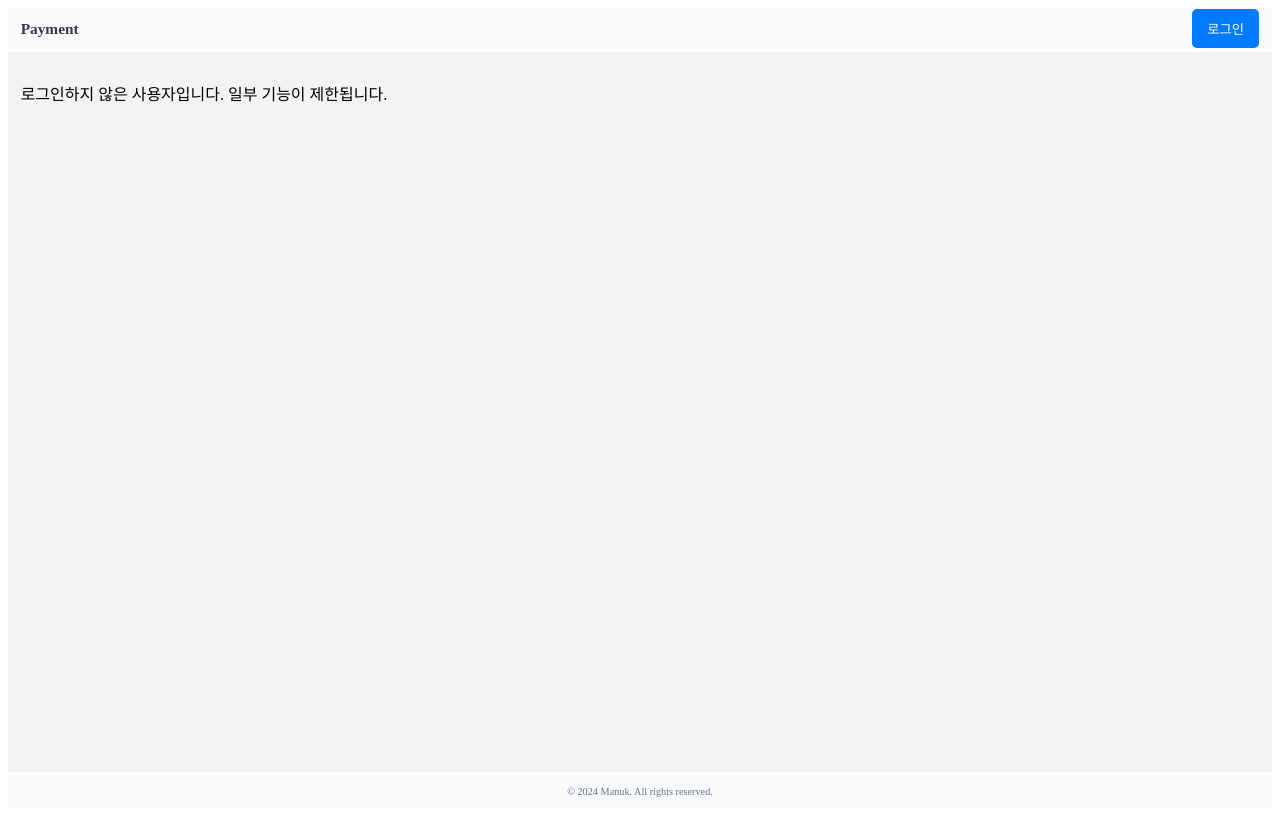
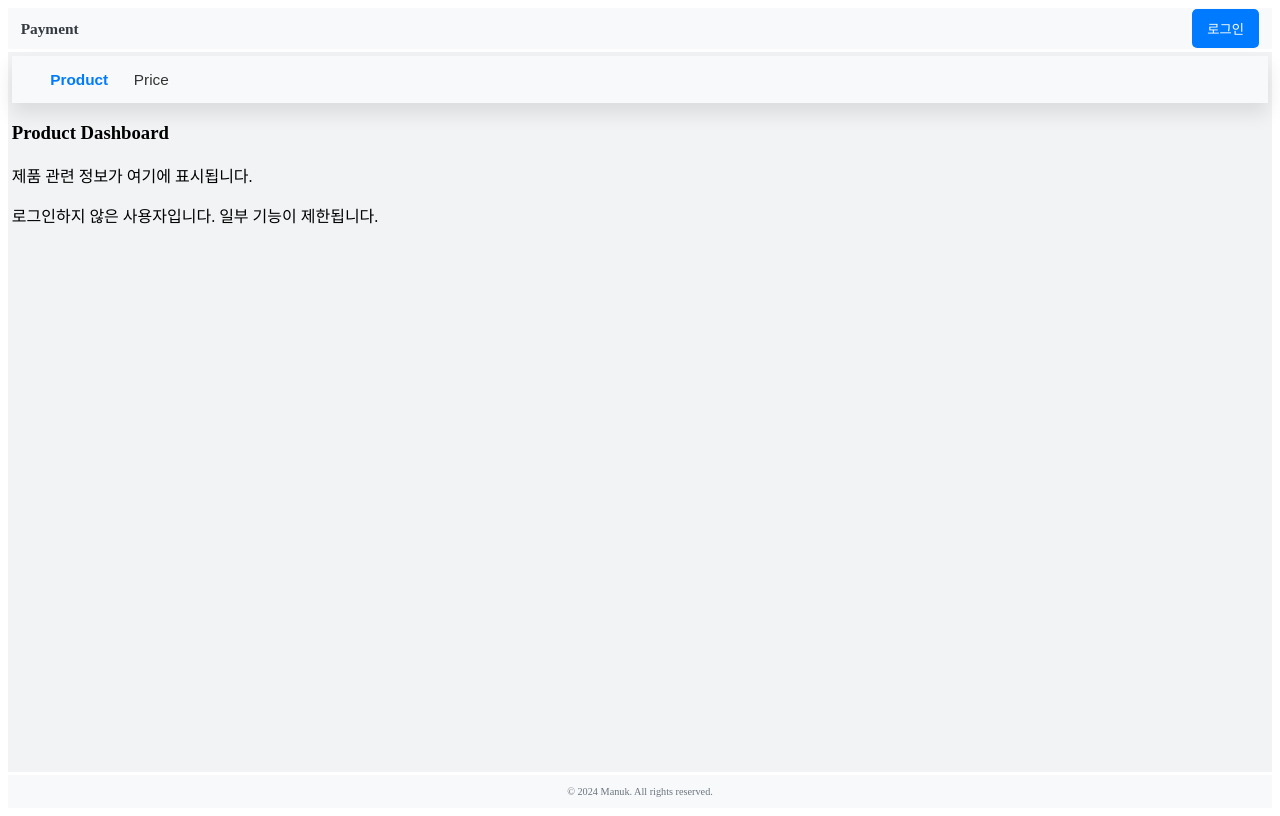
Before and after one commit to Manuk-Han/payment_web, a React (Create React App) app: page / in a window 1280 px wide. Built offline with nearby package versions, Linux system fonts and the light colour scheme.

Commit message:
set Tabs

```diff
--- a/src/App.js
+++ b/src/App.js
@@ -1,8 +1,8 @@
 import React from 'react';
-import { BrowserRouter as Router, Route, Routes } from 'react-router-dom';
-import LoginPage from "./user/member/LoginPage.tsx";
-import HomePage from "./home/HomePage";
-import SignupPage from "./user/member/SignupPage";
+import { BrowserRouter as Router, Route, Routes, Navigate } from 'react-router-dom';
+import LoginPage from './user/member/LoginPage';
+import HomePage from './home/HomePage';
+import SignupPage from './user/member/SignupPage';
 
 const App = () => {
     return (
@@ -10,6 +10,7 @@ const App = () => {
             <Routes>
                 <Route path="/" element={<HomePage />} />
                 <Route path="/sign-in" element={<LoginPage />} />
+                <Route path="*" element={<Navigate to="/" />} />
             </Routes>
         </Router>
     );
--- a/src/content/Dashboard.tsx
+++ b/src/content/Dashboard.tsx
@@ -1,29 +1,42 @@
 import React from 'react';
 import { useSelector } from 'react-redux';
 import { RootState } from '../redux/store';
-import {UserRole} from "../redux/roles";
+import { UserRole } from '../redux/roles';
 
-const Dashboard: React.FC = () => {
-    const { userRole, userEmail } = useSelector((state: RootState) => state.auth);
+interface DashboardProps {
+    selectedTab: string;
+}
 
-    console.log(userRole, userEmail)
+const Dashboard: React.FC<DashboardProps> = ({ selectedTab }) => {
+    const { userRole } = useSelector((state: RootState) => state.auth);
 
     return (
         <div className="dashboard">
+            {selectedTab === '/product' && (
+                <div className="product-panel">
+                    <h3>Product Dashboard</h3>
+                    <p>제품 관련 정보가 여기에 표시됩니다.</p>
+                </div>
+            )}
+            {selectedTab === '/price' && (
+                <div className="price-panel">
+                    <h3>Price Dashboard</h3>
+                    <p>가격 관련 정보가 여기에 표시됩니다.</p>
+                </div>
+            )}
+
             {userRole === UserRole.ADMIN && (
                 <div className="admin-panel">
                     <h3>Admin Dashboard</h3>
                     <p>관리자 전용 기능이 여기에 표시됩니다.</p>
                 </div>
             )}
-
             {userRole === UserRole.USER && (
                 <div className="user-panel">
                     <h3>User Dashboard</h3>
                     <p>사용자 전용 기능이 여기에 표시됩니다.</p>
                 </div>
             )}
-
             {userRole === UserRole.GUEST && (
                 <div className="guest-message">
                     <p>로그인하지 않은 사용자입니다. 일부 기능이 제한됩니다.</p>
--- /dev/null
+++ b/src/content/HeaderComponent.tsx
@@ -0,0 +1,54 @@
+import React, { useEffect, useState } from 'react';
+import './css/HeaderComponent.css';
+import cartIcon from '../image/cart_icon.png';
+import userIcon from '../image/user_icon.png';
+import { UserRole } from '../redux/roles';
+import { PageTabs } from '../redux/Tabs';
+import { useSelector } from 'react-redux';
+import { RootState } from '../redux/store';
+
+interface HeaderComponentProps {
+    onTabChange: (tab: PageTabs) => void;
+}
+
+const HeaderComponent: React.FC<HeaderComponentProps> = ({ onTabChange }) => {
+    const { userRole } = useSelector((state: RootState) => state.auth);
+    const [selectedTab, setSelectedTab] = useState<PageTabs>(PageTabs.PRODUCT);
+
+    const handleTabClick = (tab: PageTabs) => {
+        setSelectedTab(tab);
+        onTabChange(tab);
+        window.history.pushState(null, '', tab);
+    };
+
+    return (
+        <div className="header-component">
+            <div className="header-tabs">
+                <button
+                    className={`header-tab ${selectedTab === PageTabs.PRODUCT ? 'active' : ''}`}
+                    onClick={() => handleTabClick(PageTabs.PRODUCT)}
+                >
+                    Product
+                </button>
+                <button
+                    className={`header-tab ${selectedTab === PageTabs.PRICE ? 'active' : ''}`}
+                    onClick={() => handleTabClick(PageTabs.PRICE)}
+                >
+                    Price
+                </button>
+            </div>
+            {userRole === UserRole.USER && (
+                <div className="header-icons">
+                    <button className="header-icon">
+                        <img src={cartIcon} alt="Cart Icon" className="icon-image" />
+                    </button>
+                    <button className="header-icon">
+                        <img src={userIcon} alt="User Icon" className="icon-image" style={{ marginRight: '0.3vw' }} />
+                    </button>
+                </div>
+            )}
+        </div>
+    );
+};
+
+export default HeaderComponent;
--- /dev/null
+++ b/src/content/css/Dashboard.css
@@ -0,0 +1,8 @@
+.dashboard {
+  display: flex;
+  flex-direction: column;
+  align-items: center;
+  justify-content: center;
+  height: 100vh;
+  background-color: #f5f5f5;
+}
--- /dev/null
+++ b/src/content/css/HeaderComponent.css
@@ -0,0 +1,48 @@
+.header-component {
+    display: flex;
+    height: 3%;
+    justify-content: space-between;
+    align-items: center;
+    padding: 1vw 2vw;
+    background-color: #f8f9fa;
+    box-shadow: 0 0.8vw 1.6vw rgba(0, 0, 0, 0.1);
+}
+
+.header-tabs {
+    display: flex;
+}
+
+.header-tab {
+    background: none;
+    border: none;
+    font-size: 1.2vw;
+    padding: 1vw;
+    cursor: pointer;
+    color: #333;
+    transition: color 0.3s ease;
+}
+
+.header-tab:hover {
+    color: #007bff;
+}
+
+.header-tab.active {
+    color: #007bff;
+    font-weight: bold;
+}
+
+.header-icons {
+    display: flex;
+    align-items: center;
+}
+
+.header-icon {
+    background: none;
+    border: none;
+    cursor: pointer;
+}
+
+.icon-image {
+    width: 2vw;
+    height: 2vw;
+}
--- /dev/null
+++ b/src/custom.d.ts
@@ -0,0 +1,4 @@
+declare module '*.png' {
+    const value: string;
+    export default value;
+}
--- a/src/home/HomePage.tsx
+++ b/src/home/HomePage.tsx
@@ -1,26 +1,30 @@
 import React, { useEffect, useState } from 'react';
-import { useLocation, useNavigate } from 'react-router-dom';
-import { useDispatch, useSelector } from 'react-redux';
-import { setCredentials, logout } from '../redux/authSlice';
-import { RootState } from '../redux/store';
+import { useLocation } from 'react-router-dom';
+import { useDispatch } from 'react-redux';
+import { setCredentials } from '../redux/authSlice';
 import { jwtDecode } from 'jwt-decode';
 import './css/HomePage.css';
 import Header from './Header';
 import Footer from './Footer';
 import Dashboard from "../content/Dashboard";
-import {UserRole} from "../redux/roles";
+import HeaderComponent from "../content/HeaderComponent";
+import { UserRole } from '../redux/roles';
+import { PageTabs } from '../redux/Tabs';
 
 interface DecodedToken {
     user_id?: string;
+    role?: string;
     [key: string]: any;
 }
 
 const HomePage = () => {
+    const dispatch = useDispatch();
     const location = useLocation();
-    const navigate = useNavigate();
-    const dispatch = useDispatch();
-    const userEmail = useSelector((state: RootState) => state.auth.userEmail);
-    const [hasNavigated, setHasNavigated] = useState(false);
+    const [selectedTab, setSelectedTab] = useState<PageTabs>(PageTabs.PRODUCT);
+
+    const handleTabChange = (tab: PageTabs) => {
+        setSelectedTab(tab);
+    };
 
     useEffect(() => {
         const params = new URLSearchParams(location.search);
@@ -32,7 +36,7 @@ const HomePage = () => {
             refreshToken = localStorage.getItem('refreshToken');
         }
 
-        if (accessToken && refreshToken && !hasNavigated) {
+        if (accessToken && refreshToken) {
             try {
                 const token = accessToken.replace('Bearer ', '');
                 const decodedToken: DecodedToken = jwtDecode(token);
@@ -41,28 +45,19 @@ const HomePage = () => {
 
                 localStorage.setItem('accessToken', accessToken);
                 localStorage.setItem('refreshToken', refreshToken);
-
-                dispatch(setCredentials({ accessToken, refreshToken, userEmail: email, userRole : role }));
-                setHasNavigated(true);
+                dispatch(setCredentials({ accessToken, refreshToken, userEmail: email, userRole: role }));
             } catch (error) {
                 console.error('Invalid token:', error);
             }
-            navigate(location.pathname, { replace: true });
         }
-    }, [location, dispatch, navigate, hasNavigated]);
-
-    const handleLogout = () => {
-        localStorage.removeItem('accessToken');
-        localStorage.removeItem('refreshToken');
-        dispatch(logout());
-        navigate('/', { replace: true });
-    };
+    }, [dispatch, location]);
 
     return (
         <div className="page-container">
             <Header />
             <div className="content">
-                <Dashboard />
+                <HeaderComponent onTabChange={handleTabChange} />
+                <Dashboard selectedTab={selectedTab} />
             </div>
             <Footer />
         </div>
--- a/src/home/css/HomePage.css
+++ b/src/home/css/HomePage.css
@@ -18,5 +18,5 @@
     margin-bottom: 0.25%;
     flex: 1;
     background-color: #f1f3f5;
-    padding: 1%;
+    padding: 0.3%;
 }
--- /dev/null
+++ b/src/redux/Tabs.tsx
@@ -0,0 +1,6 @@
+export enum PageTabs {
+    PRODUCT = '/product',
+    PRICE = '/price',
+    USER = '/user',
+    CART = '/cart',
+}
--- a/src/user/member/LoginPage.tsx
+++ b/src/user/member/LoginPage.tsx
@@ -37,10 +37,13 @@ const LoginPage: React.FC = () => {
                 const refreshToken = response.data;
 
                 if (authToken && refreshToken) {
+                    localStorage.setItem('accessToken', authToken);
+                    localStorage.setItem('refreshToken', refreshToken);
+
                     dispatch(setCredentials({ accessToken: authToken, refreshToken, userEmail: signInForm.email }));
                 }
 
-                navigate('/home', { replace: true });
+                navigate('/', { replace: true });
             } else {
                 console.log('로그인 실패');
             }
--- a/src/user/member/css/LoginPage.css
+++ b/src/user/member/css/LoginPage.css
@@ -2,7 +2,7 @@
     display: flex;
     justify-content: center;
     align-items: center;
-    height: 100vh;
+    height: 80vh;
     padding: 2vw;
 }
 
@@ -11,8 +11,8 @@
     padding: 3vw 5vw;
     border-radius: 1vw;
     box-shadow: 0 0.8vw 1.6vw rgba(0, 0, 0, 0.3);
-    max-width: 20vw;
-    max-height: 60vh;
+    max-width: 15vw;
+    max-height: 70vh;
     width: 40%;
     text-align: center;
 }
@@ -29,7 +29,7 @@ h2 {
     margin: 0.8vw 0;
     border: 0.1vw solid #ddd;
     border-radius: 0.5vw;
-    font-size: 1.2vw;
+    font-size: 1vw;
 }
 
 .form-container button {
@@ -40,7 +40,7 @@ h2 {
     border-radius: 0.5vw;
     background-color: #007bff;
     color: white;
-    font-size: 1.5vw;
+    font-size: 1vw;
     cursor: pointer;
 }
 
@@ -59,7 +59,7 @@ h2 {
     border: none;
     border-radius: 0.5vw;
     cursor: pointer;
-    font-size: 1.2vw;
+    font-size: 1vw;
     transition: all 0.3s ease;
 }
 
@@ -80,7 +80,7 @@ h2 {
 
 .signup-link {
     margin-top: 1vw;
-    font-size: 1.2vw;
+    font-size: 1vw;
     color: #555;
 }
 
```
Also changed, not shown: src/image/cart_icon.png (added), src/image/user_icon.png (added). Lines whose indentation alone changed are shown as unchanged.
